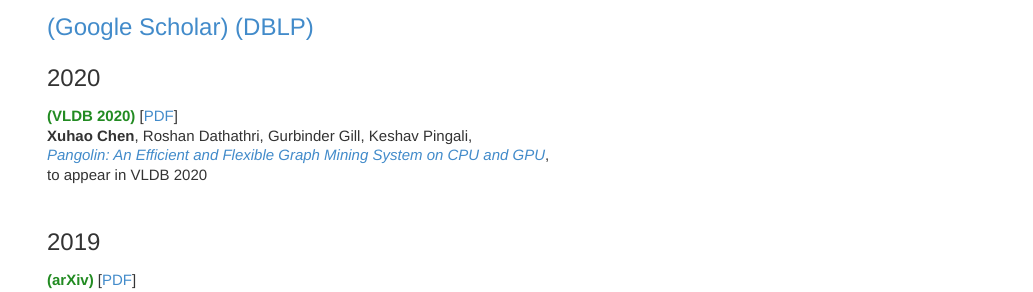
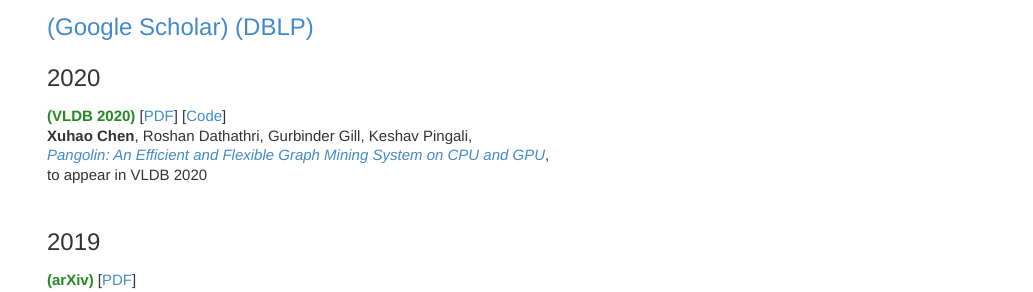
Before and after one commit to chenxuhao/chenxuhao.github.io, a Jekyll site: the page built from pubs.html, in a window 1280 px wide. Shown: the part 134-426 px from the top of the page, without its empty margins (123-1156 px from the left). Built offline with Jekyll 4.4.1, drawn with Linux system fonts in a browser that asks for light colours.

Commit message:
add code link for Pangolin

```diff
--- a/pubs.html
+++ b/pubs.html
@@ -8,7 +8,8 @@ title: Xuhao Chen's Homepage
 
 <h3>2020 </h3>
 <p><b><span style="color: forestgreen">(VLDB 2020)</span></b>
-[<a href="https://arxiv.org/pdf/1911.06969.pdf">PDF</a>] <br />
+[<a href="https://arxiv.org/pdf/1911.06969.pdf">PDF</a>]
+[<a href="https://github.com/IntelligentSoftwareSystems/Galois/tree/master/libpangolin">Code</a>] <br />
 <b>Xuhao Chen</b>, Roshan Dathathri, Gurbinder Gill, Keshav Pingali,<br />
 <a href="https://arxiv.org/pdf/1911.06969.pdf">
 <i>Pangolin: An Efficient and Flexible Graph Mining System on CPU and GPU</i></a>, <br />
```
